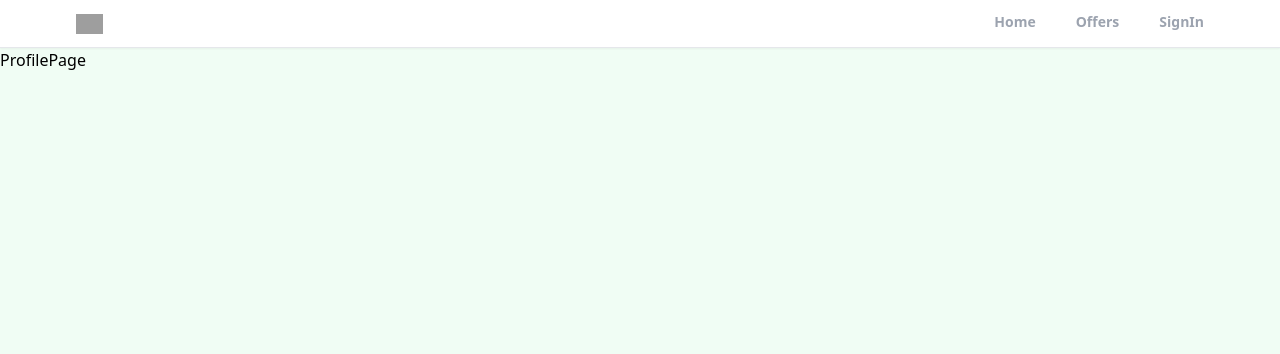
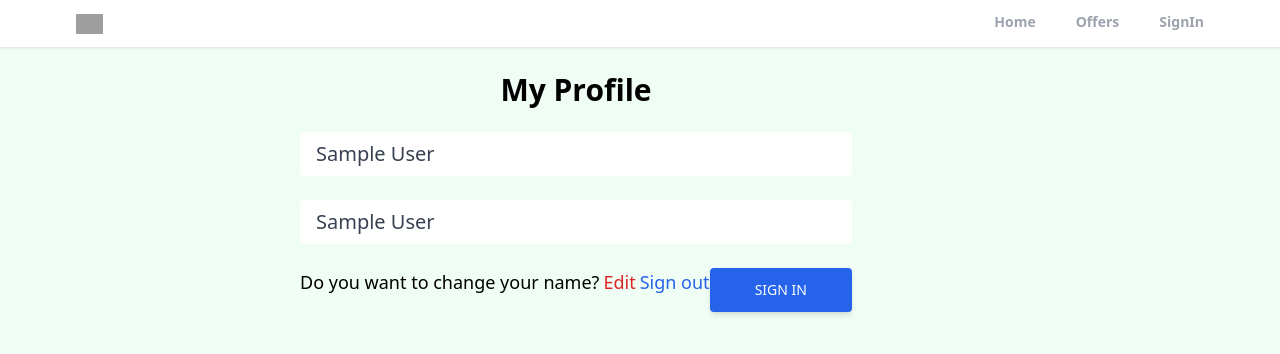
Before and after one commit to manohar12-max/realtor-clone-react, a React (Create React App) app: page /profile in a window 1280 px wide. Shown: the top 354 px of the page. Built offline with nearby package versions, Linux system fonts and the light colour scheme; no server answers; sample sign-in values are in the browser's storage; grey boxes are pictures that could not be loaded.

Commit message:
created privetroute snd hook to protect profile page

```diff
--- a/src/App.js
+++ b/src/App.js
@@ -8,7 +8,7 @@ import ForgotPassword from "./pages/ForgotPassword";
 import Header from "./components/Header"
 import { ToastContainer } from "react-toastify";
 import 'react-toastify/dist/ReactToastify.css';
-
+import PrivateRoute from "./components/PrivateRoute";
 function App() {
   return (
     <>
@@ -18,7 +18,9 @@ function App() {
        <Route path="/" element={<HomePage/>} />
        <Route path="/sign-in" element={<SignIn/>} />
        <Route path="/sign-up" element={<SignUp/>} />
-        <Route path="/profile" element={<Profile/>} />
+       <Route path="/profile" element={<PrivateRoute/>}>
+       <Route path="/profile" element={<Profile/>} />
+       </Route>
         <Route path="/offers" element={<Offers/>} />
         <Route path="/forgot-password" element={<ForgotPassword/>} />
      </Routes>
--- /dev/null
+++ b/src/components/PrivateRoute.jsx
@@ -0,0 +1,12 @@
+import React from 'react'
+import { Outlet ,Navigate} from 'react-router-dom'
+import useAuthStatus from"../hooks/useAuthStatus"
+const PrivateRoute = () => {
+    const {loggedIn,checkingStatus}= useAuthStatus()
+    if(checkingStatus){
+        return <div>checking status</div>
+    }
+  return loggedIn ?<Outlet/>:<Navigate  to="/sign-in"/>
+}
+
+export default PrivateRoute
--- /dev/null
+++ b/src/hooks/useAuthStatus.jsx
@@ -0,0 +1,19 @@
+import React, { useEffect ,useState} from 'react'
+import { getAuth,onAuthStateChanged } from 'firebase/auth'
+export default function useAuthStatus() {
+    const [loggedIn, setLoggedIn] =useState(false)
+    //we will wait till we get info
+    const [checkingStatus,setCheckingStatus]=useState(true)
+      useEffect(()=>{
+        const auth=getAuth()
+        onAuthStateChanged(auth,(user)=>{
+            if(user){
+                setLoggedIn(true)
+            }else{
+                setLoggedIn(false)
+            }
+            setCheckingStatus(false)
+        })
+      },[])
+  return {loggedIn,checkingStatus}
+}
--- a/src/pages/Profile.jsx
+++ b/src/pages/Profile.jsx
@@ -1,10 +1,76 @@
 import React from 'react'
+import { useState } from 'react'
+import { Link,useNavigate } from 'react-router-dom'
+import { getAuth } from 'firebase/auth';
+import { toast } from 'react-toastify';
 
 const Profile = () => {
+  const auth=getAuth();
+  const [formData,setFormData]=useState({
+    name:auth.currentUser.displayName,
+    email:"",
+  })
+  const navigate = useNavigate();
+  const onLogout=async ()=>{
+    try {
+      await auth.signOut();
+      navigate("/");
+    } catch (error) {
+      toast.error(error);
+    }
+  }
+  const {name,email} =formData;
   return (
-    <div>
-      ProfilePage
-    </div>
+    <>
+    <section className='max-w-6xl flex flex-col justify-center items-center'>
+      <h1 className='text-3xl text-center mt-6 font-bold'>My Profile</h1>
+      <div className='w-full md:w-[50%] mt-6 px-3 '>
+        <form >
+        <input
+              placeholder="Enter name"
+              className="w-full px-4 py-2 text-xl mb-6
+              text-gray-700 bg-white rounded  border-gray-300 transition ease-in-out"
+              type="name"
+              id="name"
+              value={name}
+            />
+            <input
+              placeholder="Enter Email"
+              className="w-full px-4 py-2 text-xl mb-6
+              text-gray-700 bg-white rounded  border-gray-300 transition ease-in-out"
+              type="name"
+              id="name"
+              value={name}
+            />
+            <div className="mb-6 flex justify-between whitespace-nowrap text-sm sm:text-lg ">
+              <p className="">
+                Do you want to change your name?
+                <Link
+                  to="/sign-up"
+                  className="text-red-600 hover:text-red-800 transition duration-200 ease-in-out ml-1"
+                >
+                  Edit
+                </Link>
+              </p>
+              <p>
+                <Link onClick={onLogout}
+                  to="/forgot-password"
+                  className="text-blue-600 hover:text-blue-800 transition duration-200 ease-in-out ml-1"
+                >
+                  Sign out
+                </Link>
+              </p>
+              <button
+            className="w-full bg-blue-600 text-white px-7 py-3 text-sm font-medium uppercase rounded shadow-md hover:bg-blue-700 transition duration-200 ease-in-out hover:shadow-lg active:bg-blue-800"
+            type="submit"
+          >
+            Sign in
+          </button>
+            </div>
+        </form>
+      </div>
+    </section>
+    </>
   )
 }
 
```
